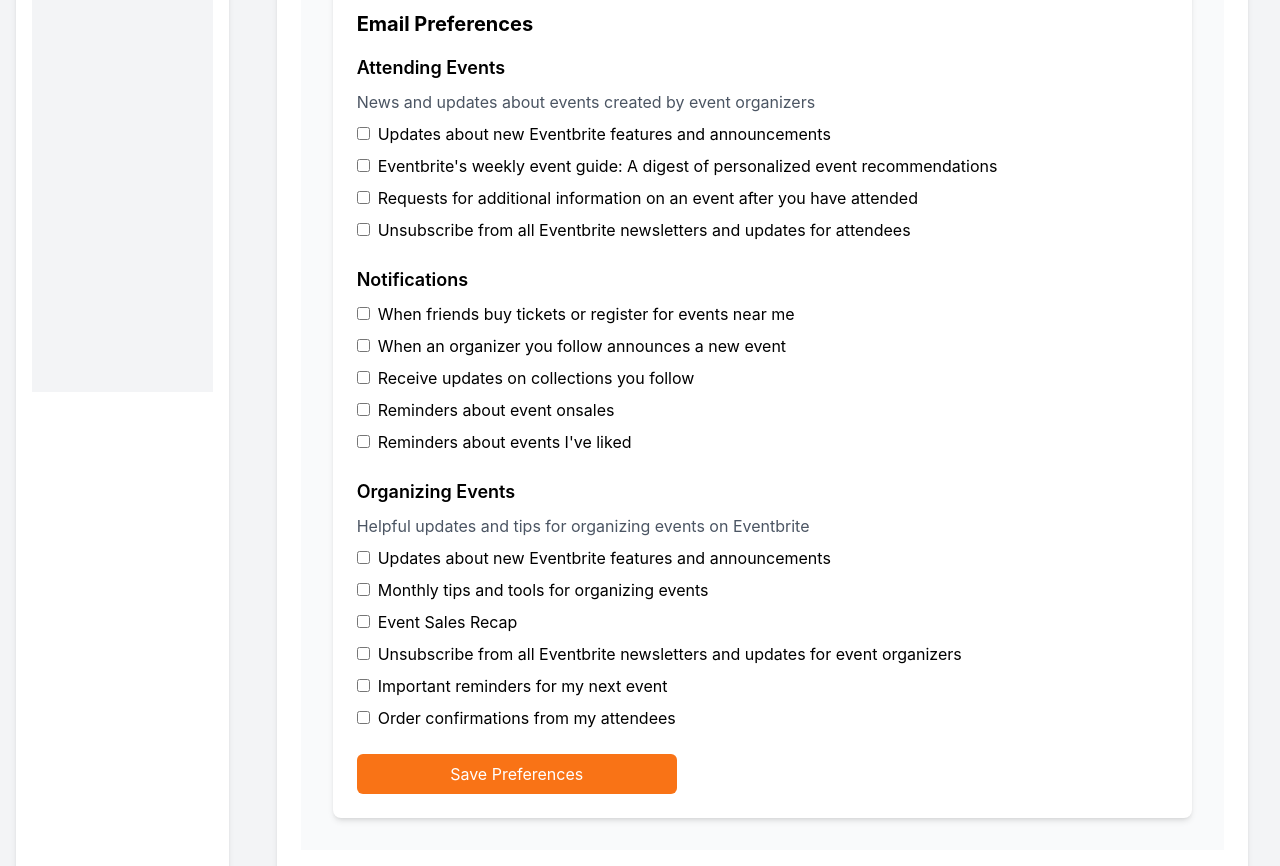
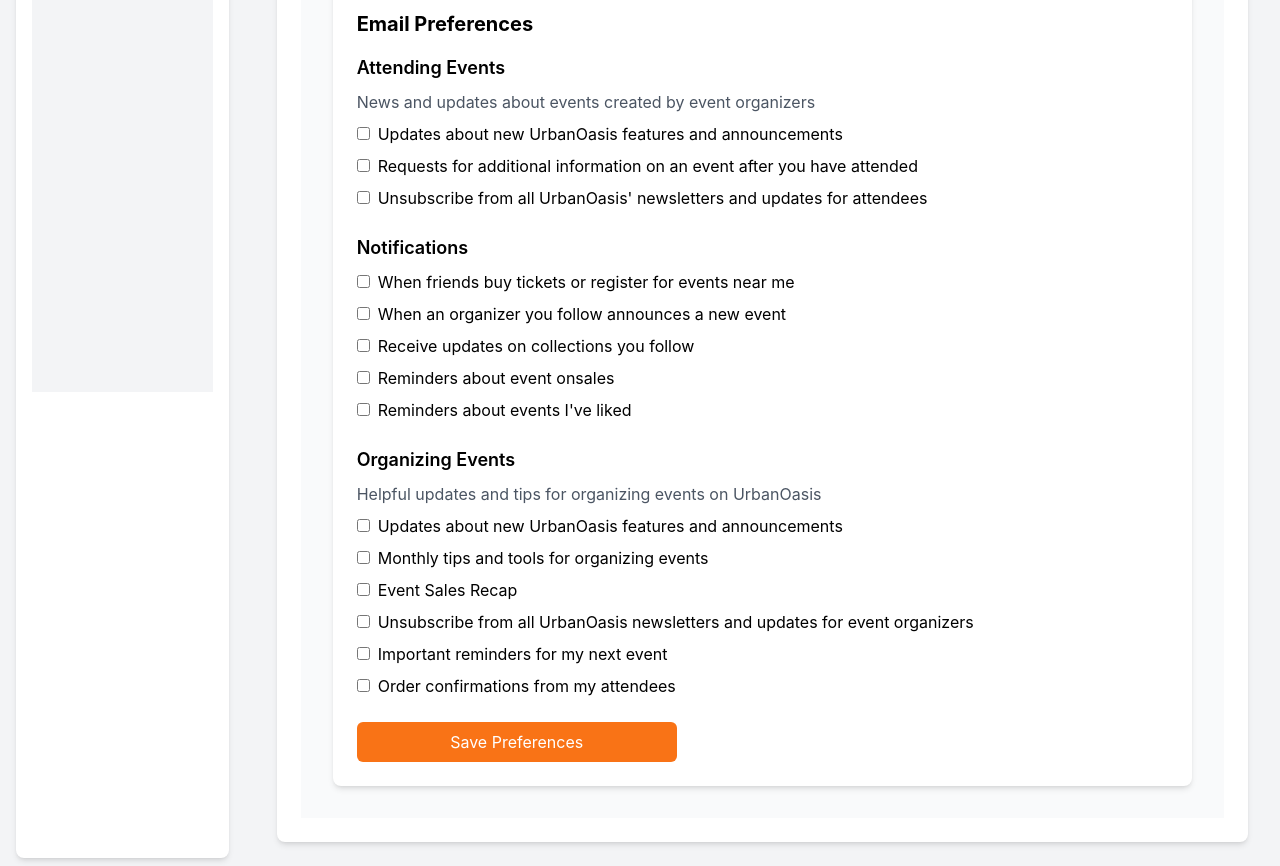
Before and after one commit to mazenkapadi/urban-oasis, a React (Vite) app: page /userProfilePage/settings in a window 1280 px wide. Shown: the part 440-1306 px from the top of the page. Built offline with nearby package versions, Linux system fonts and the light colour scheme; no server answers.

Commit message:
fixed SettingsPage.jsx

```diff
--- a/src/pages/SettingsPage.jsx
+++ b/src/pages/SettingsPage.jsx
@@ -112,16 +112,7 @@ const SettingsPage = () => {
                                         onChange={() => togglePreference('attendingEvents', 'updates')}
                                         className="mr-2"
                                     />
-                                    Updates about new Eventbrite features and announcements
-                                </label>
-                                <label className="block">
-                                    <input
-                                        type="checkbox"
-                                        checked={preferences.attendingEvents.guide}
-                                        onChange={() => togglePreference('attendingEvents', 'guide')}
-                                        className="mr-2"
-                                    />
-                                    Eventbrite's weekly event guide: A digest of personalized event recommendations
+                                    Updates about new UrbanOasis features and announcements
                                 </label>
                                 <label className="block">
                                     <input
@@ -139,7 +130,7 @@ const SettingsPage = () => {
                                         onChange={() => togglePreference('attendingEvents', 'unsubscribe')}
                                         className="mr-2"
                                     />
-                                    Unsubscribe from all Eventbrite newsletters and updates for attendees
+                                    Unsubscribe from all UrbanOasis' newsletters and updates for attendees
                                 </label>
                             </div>
                         </div>
@@ -199,7 +190,7 @@ const SettingsPage = () => {
                         {/* Organizing Events */}
                         <div>
                             <h3 className="text-lg font-semibold mb-2">Organizing Events</h3>
-                            <p className="text-gray-600 mb-2">Helpful updates and tips for organizing events on Eventbrite</p>
+                            <p className="text-gray-600 mb-2">Helpful updates and tips for organizing events on UrbanOasis</p>
                             <div className="space-y-2">
                                 <label className="block">
                                     <input
@@ -208,7 +199,7 @@ const SettingsPage = () => {
                                         onChange={() => togglePreference('organizingEvents', 'updates')}
                                         className="mr-2"
                                     />
-                                    Updates about new Eventbrite features and announcements
+                                    Updates about new UrbanOasis features and announcements
                                 </label>
                                 <label className="block">
                                     <input
@@ -235,7 +226,7 @@ const SettingsPage = () => {
                                         onChange={() => togglePreference('organizingEvents', 'unsubscribe')}
                                         className="mr-2"
                                     />
-                                    Unsubscribe from all Eventbrite newsletters and updates for event organizers
+                                    Unsubscribe from all UrbanOasis newsletters and updates for event organizers
                                 </label>
                                 <label className="block">
                                     <input
```
